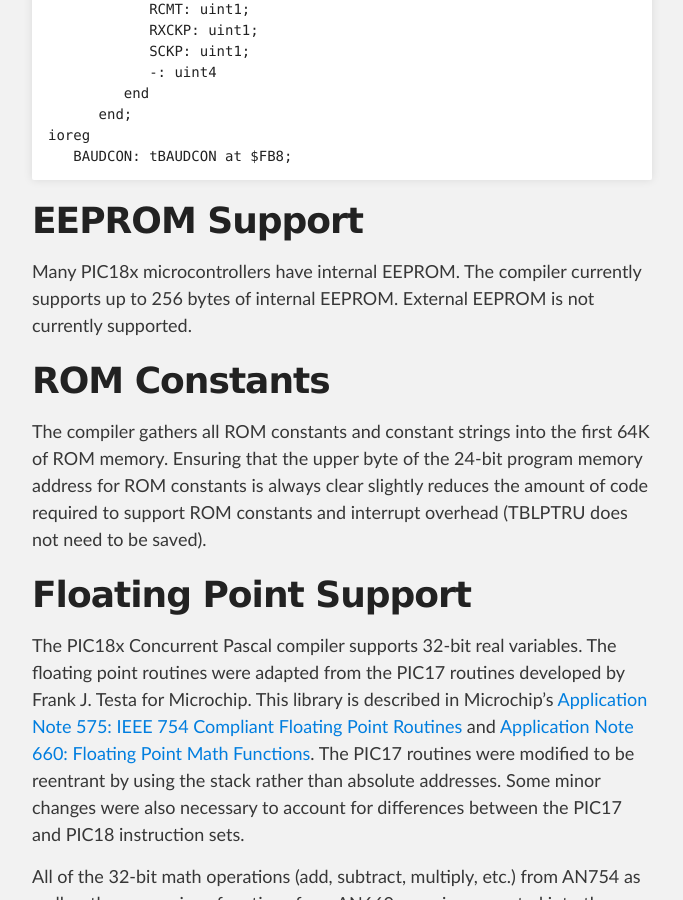
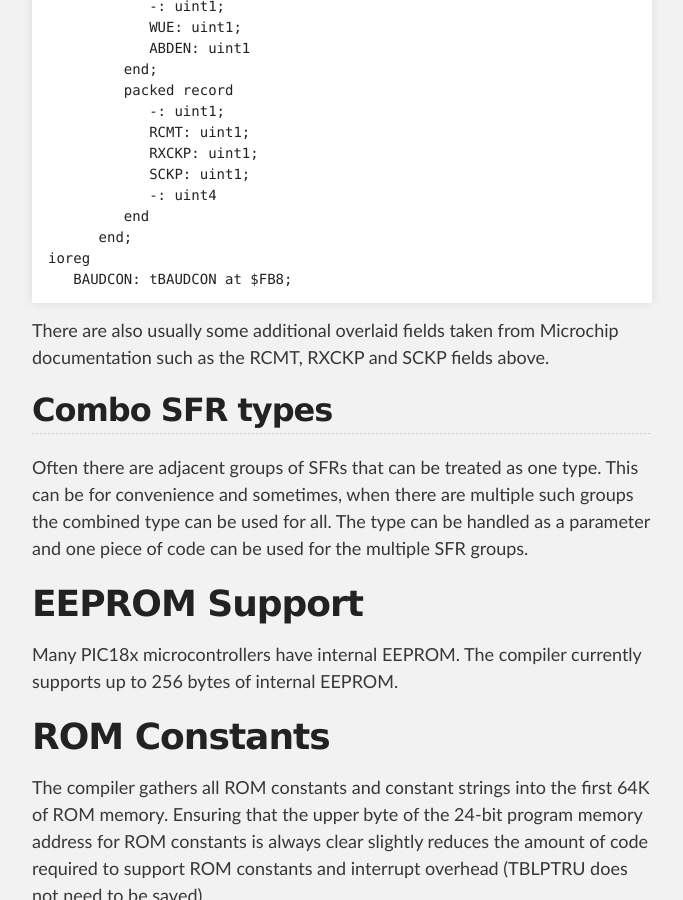
Before and after one commit to dhawk/concurrent-pascal-compiler, a Jekyll site: the page built from pic18x-user-guide.md, in a window 1280 px wide and 900 px high, scrolled down 3583 px. Shown: the whole window, without its empty margins (298-981 px from the left). Built offline with Jekyll 4.4.1, drawn with Linux system fonts in a browser that asks for light colours; some of the changed text lies outside the part shown.

Commit message:
Improved header and pic18x user guide

````diff
--- a/_config.yml
+++ b/_config.yml
@@ -7,6 +7,15 @@
 
 # Site settings
 title: Concurrent Pascal for Microcontrollers
+sub-title: >
+             Cooperating Sequential Processes
+             <ul>
+                 <li>Language supported</li>
+                 <li>Interrupt driven</li>
+                 <li>Multi-priority</li>
+                 <li>Monitors for inter-process communication</li>
+             </ul>
+repository_url: https://github.com/dhawk/concurrent-pascal-compiler
 email: cp@davidhawk.us
 description: > # this means to ignore newlines until "baseurl:"
   Language Supported Interrupt Driven Multi-Priority Concurrent Processes
--- a/_includes/header.html
+++ b/_includes/header.html
@@ -2,18 +2,10 @@
 
     <div id="header_wrap" class="outer">
         <header class="inner">
-	<a id="forkme_banner" href="{{repository_url}}">View on GitHub</a>
+	<a id="forkme_banner" href="{{site.repository_url}}">View on GitHub</a>
 
 	  <h1 id="project_title">{{site.title}}</h1>
-	  <h2 id="project_tagline">
-             Cooperative Concurrent Processes
-             <ul>
-                 <li>Language Supported</li>
-                 <li>Interrupt Driven</li>
-                 <li>Multi-Priority</li>
-                 <li>Monitors</li>
-             </ul>
-          </h2>
+	  <h2 id="project_tagline">{{site.sub-title}}</h2>
 
           <section id="downloads">
             <a class="zip_download_link" href="#">Download this project as a .zip file</a>
--- a/pic18x-user-guide.md
+++ b/pic18x-user-guide.md
@@ -38,9 +38,9 @@
 The pic18f2520.xml file provides microcontroller specific information for the compiler such as SFR addresses.
 
 
-# General Purpose Register (GPR) Mapping
+# General Purpose Registers (GPRs)
 
-GPRs are used as RAM and locations are assigned by the compiler.
+GPRs are used as RAM and locations are assigned by the compiler for variables, system types, stacks and internal kernel data structures.
 
 ## Non-Contiguous GPR Regions
 
@@ -51,7 +51,7 @@
 Some PIC18x microcontrollers (e.g. USB controllers) have dual-ported GPRs.  This is not currently supported by the compiler but is something that will need to be addressed in the future.
 
 
-# Special Function Registers
+# Special Function Registers (SFRs)
 
 The microprocessor include file referenced by the $processor directive contain type definitions for the SFRs.
 
@@ -89,9 +89,15 @@
    BAUDCON: tBAUDCON at $FB8;
 ~~~
 
+There are also usually some additional overlaid fields taken from Microchip documentation such as the RCMT, RXCKP and SCKP fields above.
+
+## Combo SFR types
+
+Often there are adjacent groups of SFRs that can be treated as one type.  This can be for convenience and sometimes, when there are multiple such groups the combined type can be used for all.  The type can be handled as a parameter and one piece of code can be used for the multiple SFR groups.
+
 # EEPROM Support
 
-Many PIC18x microcontrollers have internal EEPROM.  The compiler currently supports up to 256 bytes of internal EEPROM.  External EEPROM is not currently supported.
+Many PIC18x microcontrollers have internal EEPROM.  The compiler currently supports up to 256 bytes of internal EEPROM.
 
 # ROM Constants
 
@@ -117,7 +123,7 @@
 
 The following code fragment shows how to use an overlay variable to access the individual binary bytes of an ieee_single variable:
 
-```concurrentpascal
+~~~
 var
    r: real;
    o: overlay
@@ -134,7 +140,7 @@
    o.r := r;
    transmit  o.b3..o.b0  to external computer
 end.
-```
+~~~
 
 Note that real and ieee_single types are little-endian as implemented in the PIC18x Concurrent Pascal compiler.
 
````
